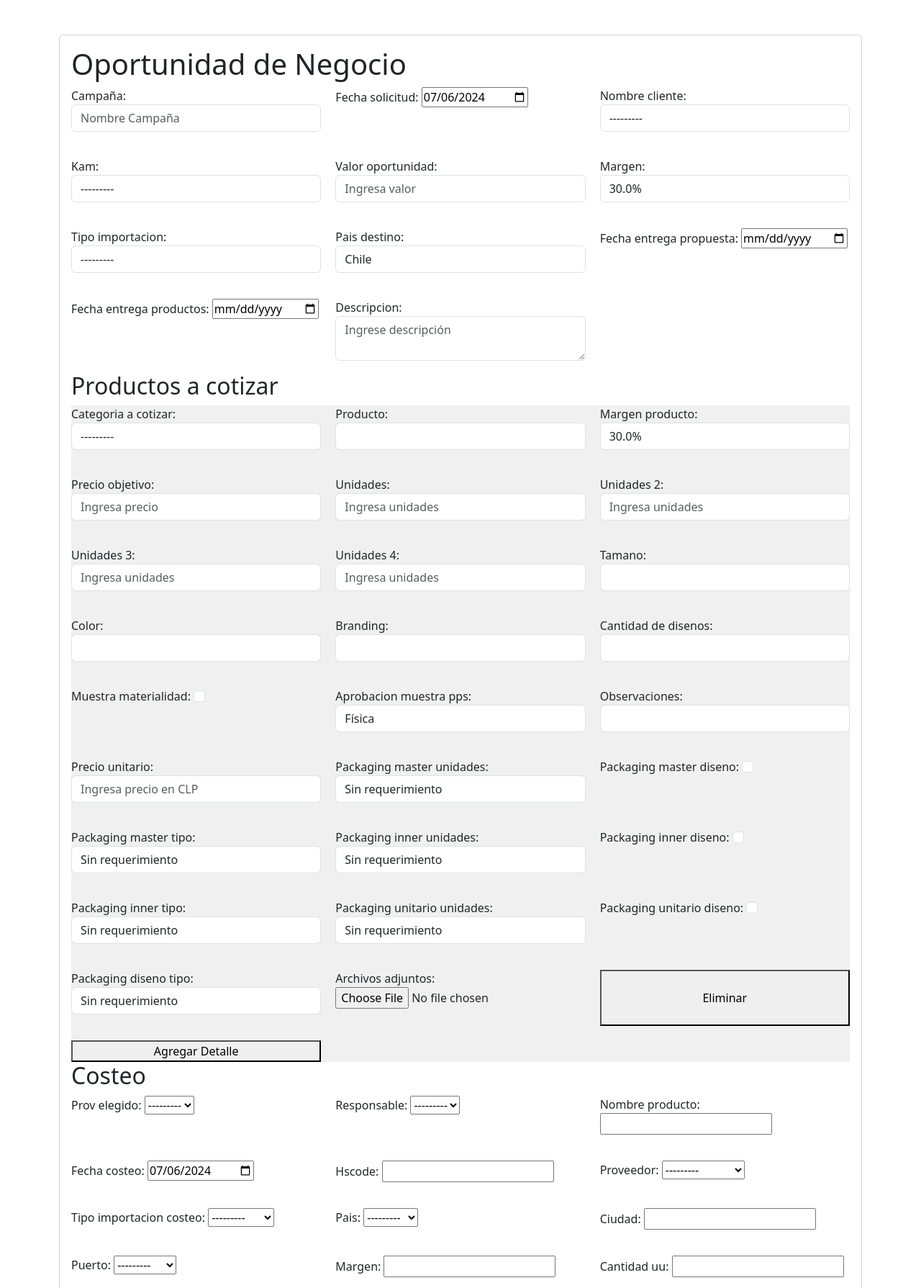
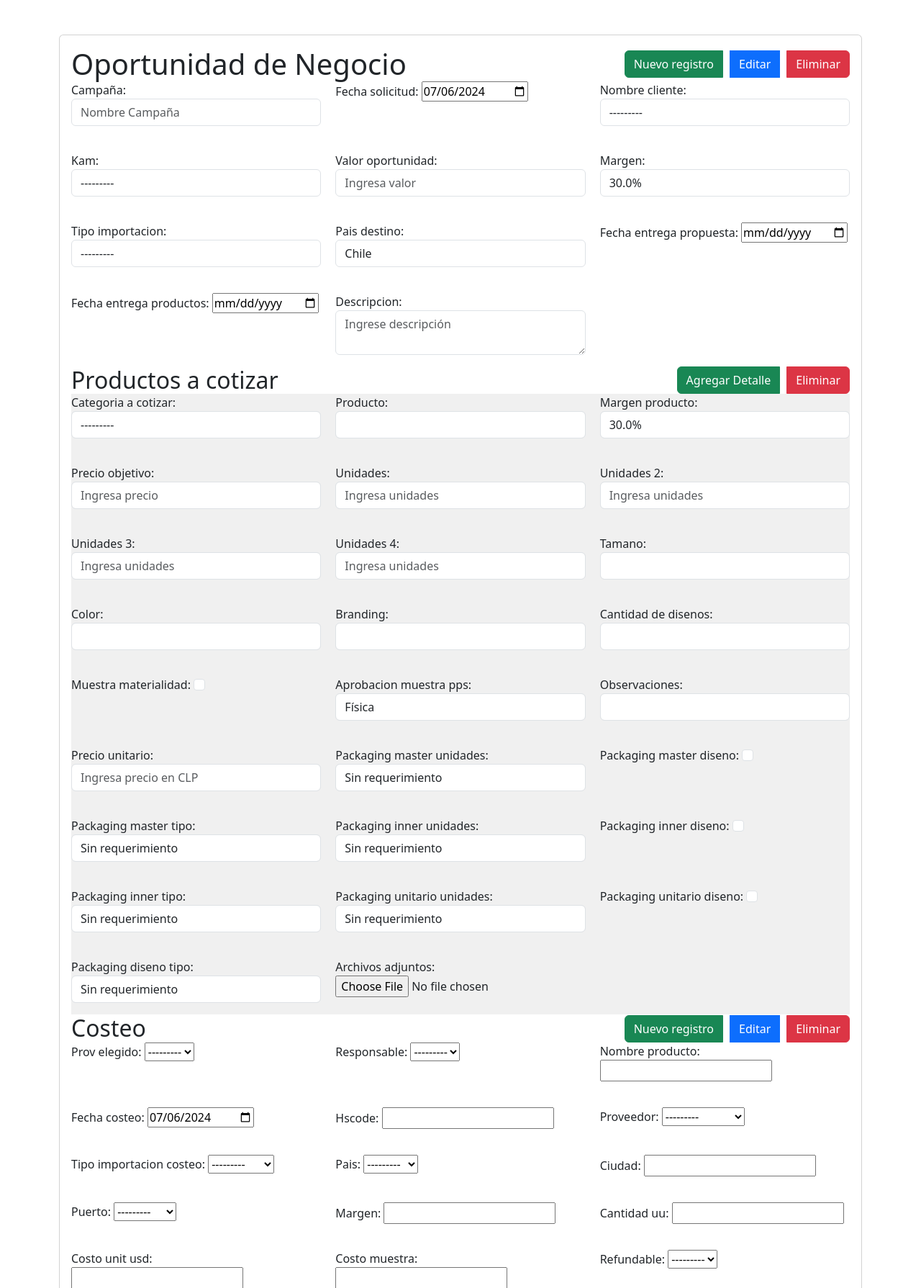
Before and after one commit to molivadatascience/django-auth-crud, a Django app: page /tasks/create/ in a window 1280 px wide. Shown: the part 56-1845 px from the top of the page at 72% size. Run offline with Django 5.2, Linux system fonts and the light colour scheme; the visitor is signed in with stand-in values (Sample User, id 1).

Commit message:
actualizando_formularios_ddd

```diff
--- a/tasks/templates/create_task.html
+++ b/tasks/templates/create_task.html
@@ -25,30 +25,65 @@
             grid-column: 2;
             margin-top: 20px;
         }
-        h2 {
-            grid-column: span 3; /* Hace que el encabezado ocupe las 3 columnas */
+        .header-buttons {
+            display: flex;
+            justify-content: space-between;
+            align-items: center;
+            grid-column: span 3;
+        }
+        .header-buttons h2,
+        .header-buttons h1 {
+            margin: 0;
+        }
+        .header-buttons .btn-group {
+            display: flex;
+            gap: 10px;
         }
     </style>
     <div class="row">
         <div class="col-md-12 mt-5">
             <form action="{% url 'create_task' %}" method="POST" enctype="multipart/form-data" class="card card-body">
-                <h1>Oportunidad de Negocio</h1>
                 {% csrf_token %}
                 {{ error }}
+
+                <div class="header-buttons">
+                    <h1>Oportunidad de Negocio</h1>
+                    <div class="btn-group">
+                        <button type="button" class="btn btn-success" onclick="createTask()">Nuevo registro</button>
+                        <button type="button" class="btn btn-primary" onclick="editTask()">Editar</button>
+                        <button type="button" class="btn btn-danger" onclick="deleteTask()">Eliminar</button>
+                    </div>
+                </div>
 
                 <div class="form-container">
                     {{ task_form.as_p }}
                 </div>
-                <h2>Productos a cotizar</h2>
+
+                <div class="header-buttons">
+                    <h2>Productos a cotizar</h2>
+                    <div class="btn-group">
+                        <button type="button" class="btn btn-success" onclick="addRow()">Agregar Detalle</button>
+                        <button type="button" class="btn btn-danger" onclick="removeRow(this)">Eliminar</button>
+                    </div>
+                </div>
+
                 <div class="form-container-2">
                     {{ detalle_oportunidad_form.as_p }}
-                    <button type="button" onclick="removeRow(this)">Eliminar</button>
-                    <button type="button" onclick="addRow()">Agregar Detalle</button>
                 </div>
-                <h2>Costeo</h2>
+
+                <div class="header-buttons">
+                    <h2>Costeo</h2>
+                    <div class="btn-group">
+                        <button type="button" class="btn btn-success" onclick="createCosteo()">Nuevo registro</button>
+                        <button type="button" class="btn btn-primary" onclick="editCosteo()">Editar</button>
+                        <button type="button" class="btn btn-danger" onclick="deleteCosteo()">Eliminar</button>
+                    </div>
+                </div>
+
                 <div class="form-container-3">
                     {{ costeo_form.as_p }}
                 </div>
+
                 <button type="submit" class="btn btn-primary save-button">Save</button>
             </form>
         </div>
@@ -94,7 +129,6 @@
                 formatThousands(unidadesInput);
             });
         }
-
         let unidades_2Input = document.querySelector('#id_unidades_2');
         if (unidades_2Input) {
             unidades_2Input.addEventListener('input', function() {
@@ -128,5 +162,23 @@
         let row = button.closest('.form-container-2');
         row.remove();
     }
+    function createTask() {
+        // Lógica para crear una nueva tarea (si es necesario)
+    }
+    function editTask() {
+        // Lógica para editar una tarea existente (si es necesario)
+    }
+    function deleteTask() {
+        // Lógica para eliminar una tarea existente (si es necesario)
+    }
+    function createCosteo() {
+        // Lógica para crear un nuevo registro de costeo (si es necesario)
+    }
+    function editCosteo() {
+        // Lógica para editar un registro de costeo existente (si es necesario)
+    }
+    function deleteCosteo() {
+        // Lógica para eliminar un registro de costeo existente (si es necesario)
+    }
 </script>
 {% endblock %}
```
